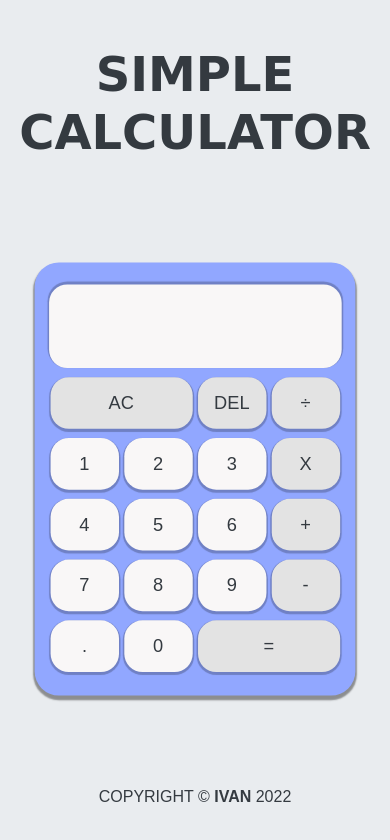
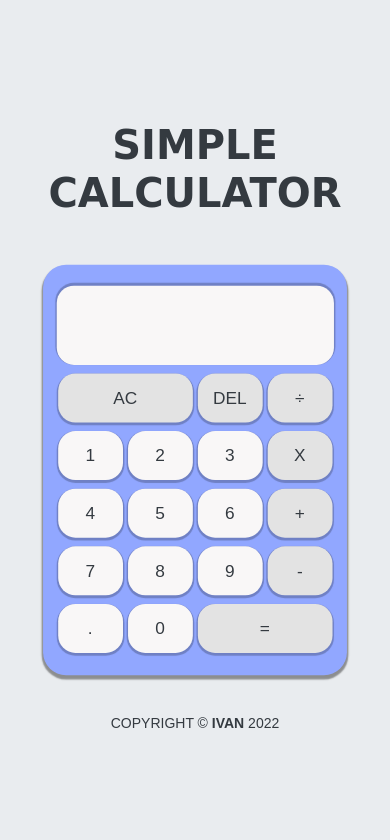
Before and after one commit to aerahrah/Calculator, a plain HTML site: page index.html in a window 390 px wide. Drawn offline with Linux system fonts and the light colour scheme; a web font is replaced by a local one.

Commit message:
Add files via upload
further improvement of resposiveness for mobile view

```diff
--- a/styles.scss
+++ b/styles.scss
@@ -78,20 +78,29 @@ header.header{
     width: 100%;
     text-align: center;
     margin: 1rem 0;
-    margin-bottom: 2rem;
+    padding: 0 1.75rem;
+    margin-bottom: 1rem;
     font-family: 'Bungee Inline', cursive;
     line-height: 1.2;
-    font-size: 1.5rem;
+    font-size: 1.75rem;
 }
 footer{
     padding: 1.5rem 0 .5rem 0;
     font-size: 16px;
     width: 100%;
-    display: flex;
-    justify-content: center;
+    text-align: center;
 }
 @media (max-width: 600px){
+    header.header{
+        padding: 0 .75rem;
+        font-size: 1.25rem;
+    }
     .container-calcu{
-       transform: scale(.76);
+       transform: scale(.72);
+       margin: -3rem 0;
+    }
+    footer{
+        font-size: 14px;
+        padding: .5rem;
     }
 }
```
Also changed, not shown: styles.css, 1 other file.
